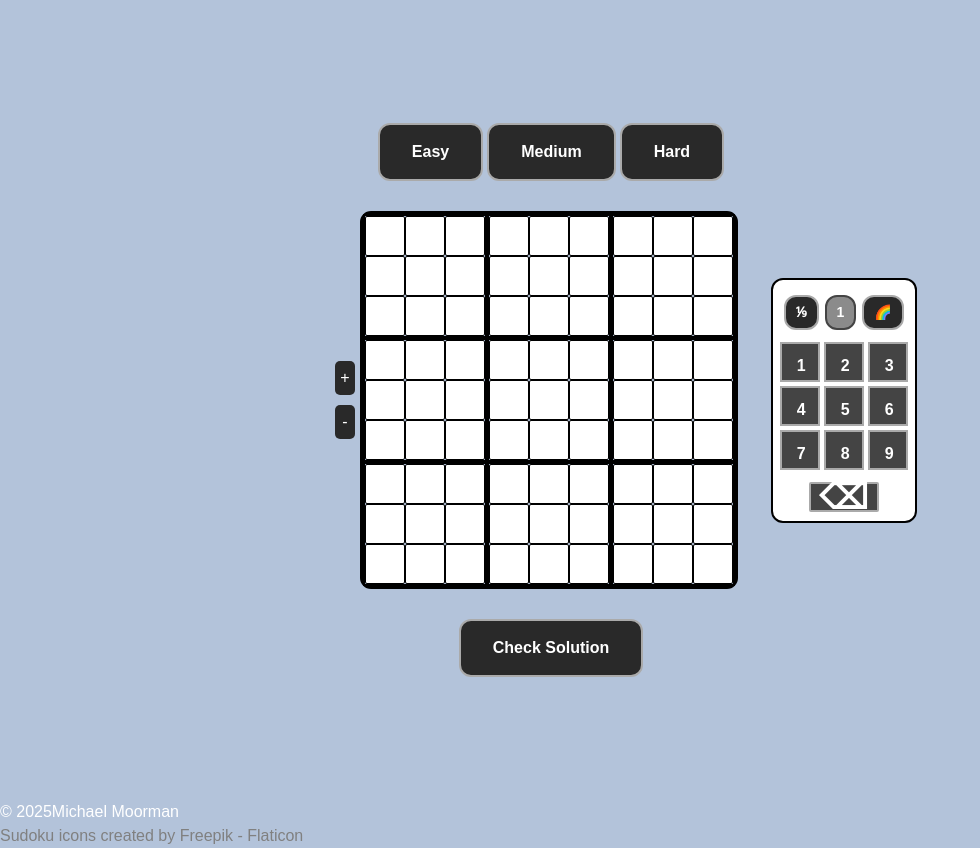
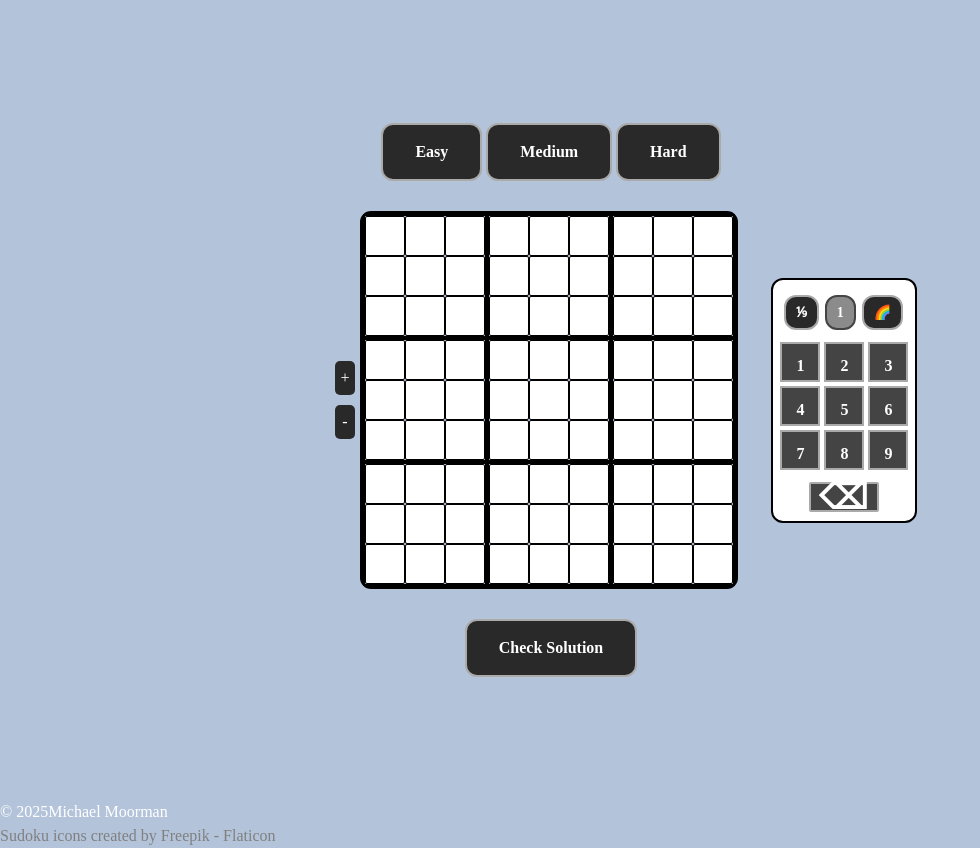
Before and after one commit to mjmoorman03/sudoku, a Next.js app: page / in a window 1280 px wide. Shown: the whole page, without its empty margins (0-980 px from the left). Built offline with nearby package versions, Linux system fonts and the light colour scheme.

Commit message:
updated style slightly

```diff
--- a/src/app/globals.css
+++ b/src/app/globals.css
@@ -17,7 +17,7 @@
 body {
   background: var(--background);
   color: var(--foreground);
-  font-family: Arial, Helvetica, sans-serif;
+  font-family: Arial Helvetica sans-serif;
 }
 
 .mainDiv {
--- a/src/app/layout.tsx
+++ b/src/app/layout.tsx
@@ -1,11 +1,17 @@
 import type { Metadata } from "next";
-import { Geist, Geist_Mono } from "next/font/google";
+import { Geist, Geist_Mono, Roboto_Condensed } from "next/font/google";
 import "./globals.css";
 import { Analytics } from "@vercel/analytics/next"
 
 const geistSans = Geist({
   variable: "--font-geist-sans",
   subsets: ["latin"],
+});
+
+const robotoCondensed = Roboto_Condensed({
+  variable: "--font-roboto-condensed",
+  subsets: ["latin"],
+  weight: ["300", "400", "700"],
 });
 
 const geistMono = Geist_Mono({
```
